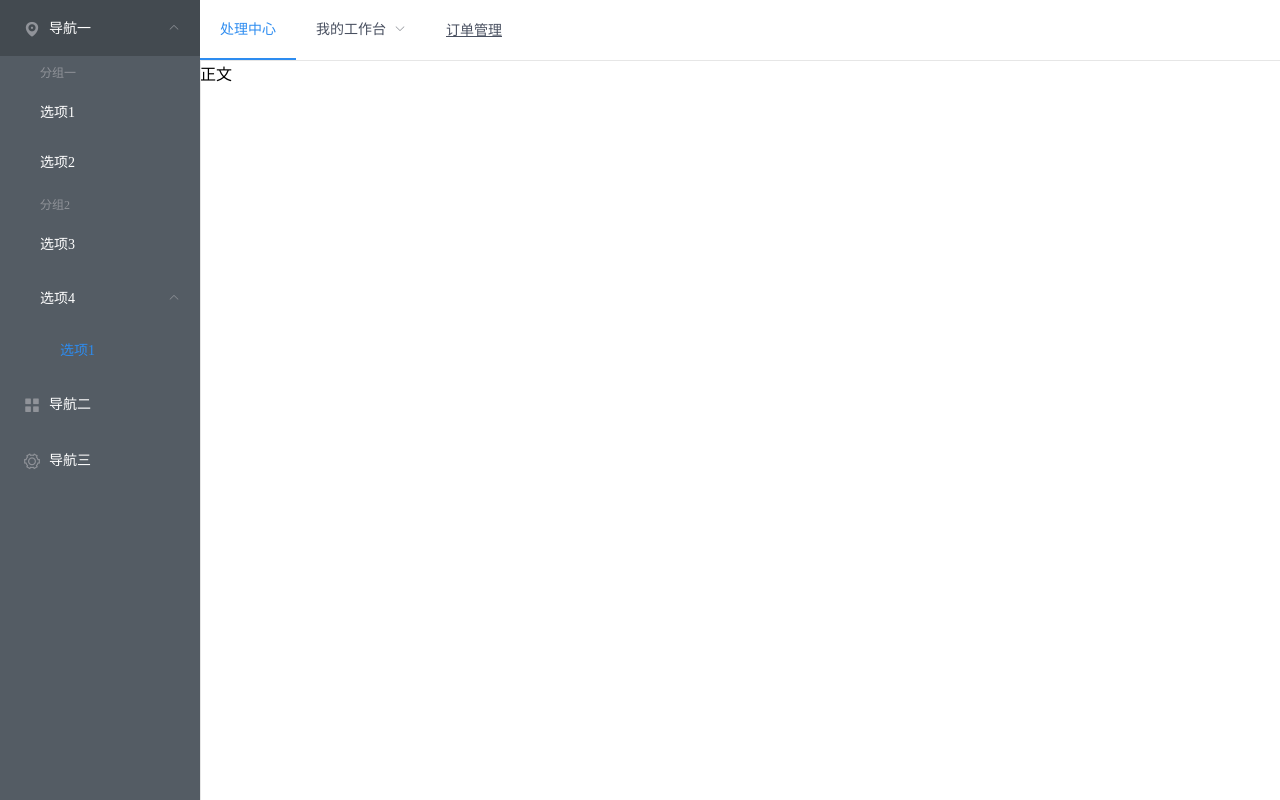
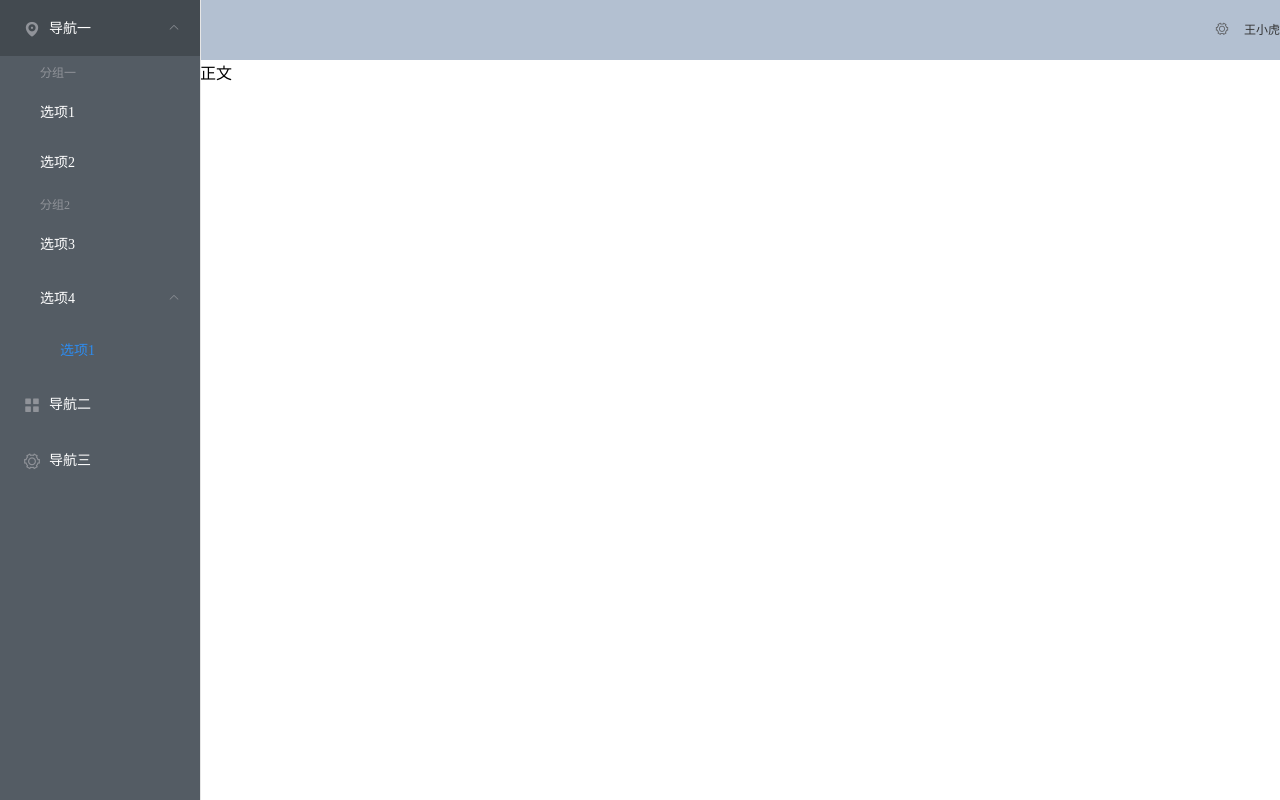
Before and after one commit to SwordsmanYao/vue-element2-admin-template, a Vue app: page /#/ in a window 1280 px wide. Built offline with nearby package versions, Linux system fonts and the light colour scheme.

Commit message:
'layout'

```diff
--- a/src/styles/element.scss
+++ b/src/styles/element.scss
@@ -0,0 +1,3 @@
+.el-header{
+  padding: 0px!important;
+}
--- a/src/views/layout/Navbar.vue
+++ b/src/views/layout/Navbar.vue
@@ -1,41 +1,26 @@
 <template>
-  <el-menu
-    :default-active="activeIndex"
-    class="el-menu-demo"
-    mode="horizontal"
-    @select="handleSelect"
-    background-color="#fff"
-    text-color="#495060"
-    active-text-color="#2d8cf0"
-  >
-    <el-menu-item index="1">处理中心</el-menu-item>
-    <el-submenu index="2">
-      <template slot="title">我的工作台</template>
-      <el-menu-item index="2-1">选项1</el-menu-item>
-      <el-menu-item index="2-2">选项2</el-menu-item>
-      <el-menu-item index="2-3">选项3</el-menu-item>
-    </el-submenu>
-    <el-menu-item index="3"><a href="https://www.ele.me" target="_blank">订单管理</a></el-menu-item>
-  </el-menu>
+  <el-header style="text-align: right; font-size: 12px">
+    <el-dropdown>
+      <i class="el-icon-setting" style="margin-right: 15px"></i>
+      <el-dropdown-menu slot="dropdown">
+        <el-dropdown-item>查看</el-dropdown-item>
+        <el-dropdown-item>新增</el-dropdown-item>
+        <el-dropdown-item>删除</el-dropdown-item>
+      </el-dropdown-menu>
+    </el-dropdown>
+    <span>王小虎</span>
+  </el-header>
 </template>
 
 <script>
-  export default {
-    data () {
-      return {
-        activeIndex: '1',
-        activeIndex2: '1'
-      }
-    },
-    methods: {
-      handleSelect (key, keyPath) {
-        console.log(key, keyPath)
-      }
-    }
-  }
+
 </script>
 
 <!-- Add "scoped" attribute to limit CSS to this component only -->
 <style rel="stylesheet/scss" lang="scss" scoped>
-
+  .el-header {
+    background-color: #B3C0D1;
+    color: #333;
+    line-height: 60px;
+  }
 </style>
```
